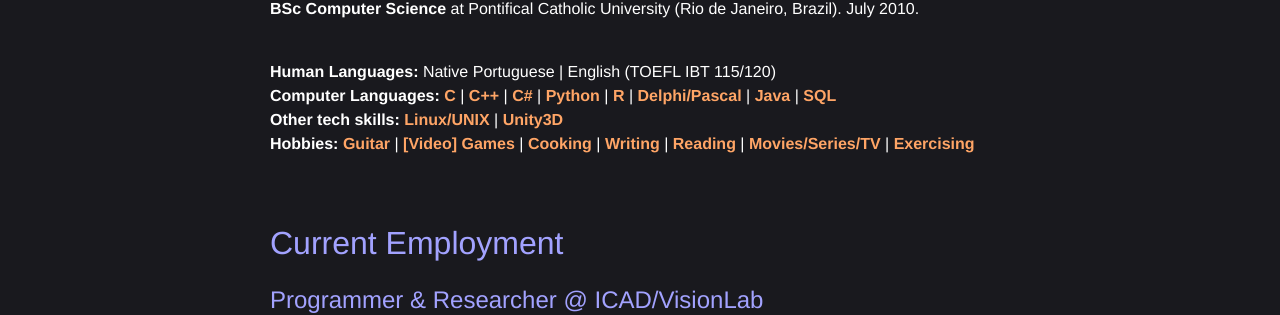
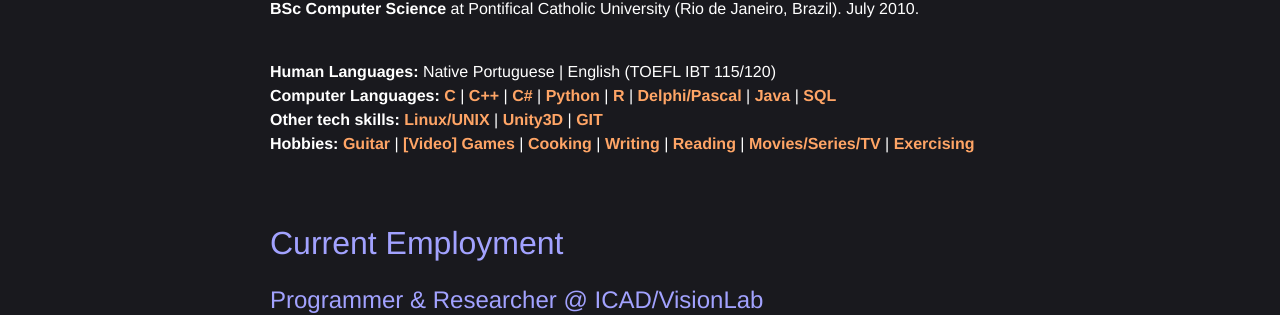
Before and after one commit to anlutfi/anlutfi.github.io, a Jekyll site: the page built from index.html, in a window 1280 px wide and 900 px high. Shown: the part 233-548 px from the top of the window. Built offline with Jekyll 4.4.1, drawn with Linux system fonts in a browser that asks for light colours.

Commit message:
modified:   index.html --> added git

```diff
--- a/index.html
+++ b/index.html
@@ -24,7 +24,8 @@
     <span class="skill">R</span> | <span class="skill">Delphi/Pascal</span> |
     <span class="skill">Java</span> | <span class="skill">SQL</span>
     <br><b>Other tech skills:</b>
-    <span class="skill">Linux/UNIX</span> | <span class="skill">Unity3D</span>
+    <span class="skill">Linux/UNIX</span> | <span class="skill">Unity3D</span> |
+    <span class="skill">GIT</span>
     <br><b>Hobbies:</b> <span class="skill">Guitar</span> | <span class="skill">[Video] Games</span> |
     <span class="skill">Cooking</span> | <span class="skill">Writing</span> |
     <span class="skill">Reading</span> | <span class="skill">Movies/Series/TV</span> |
```
